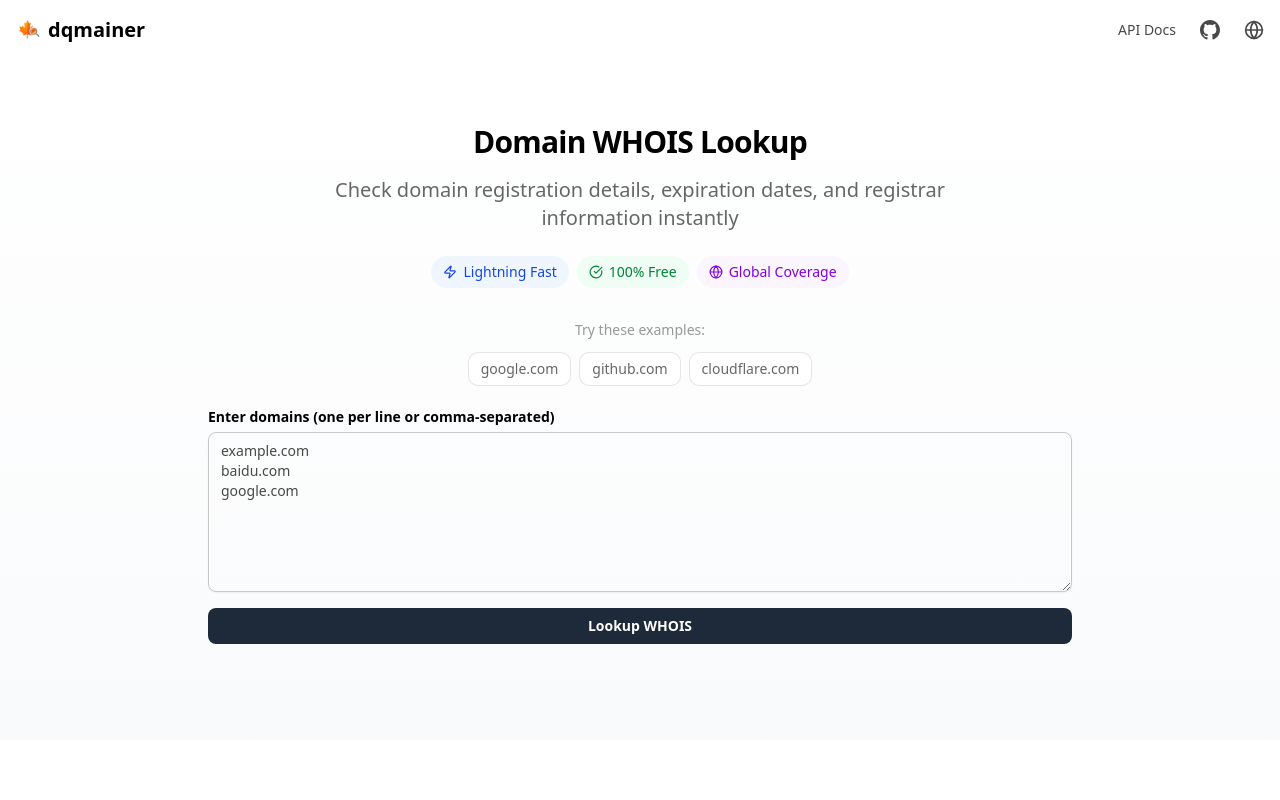
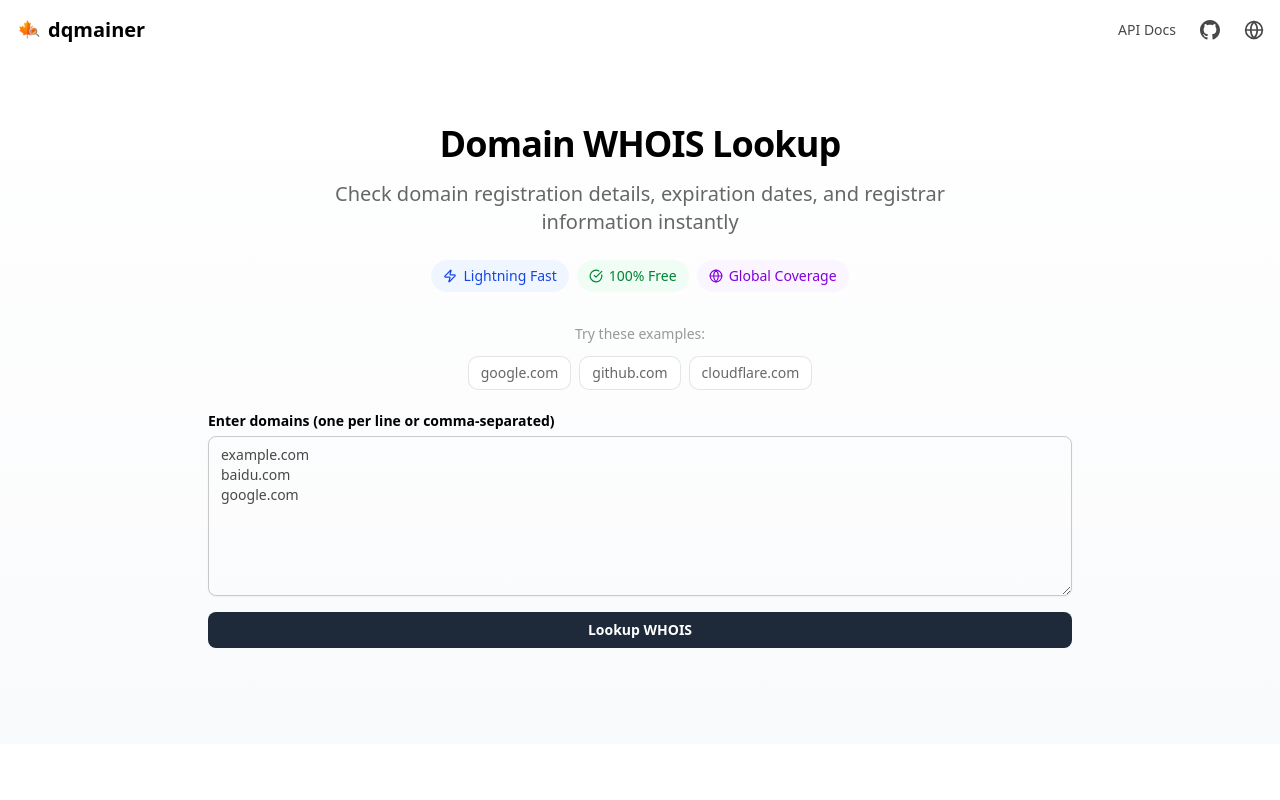
Before and after one commit to isixe/dqmainer, a Next.js app: page / in a window 1280 px wide. Shown: the top 800 px of the page. Built offline with nearby package versions, Linux system fonts and the light colour scheme.

Commit message:
🌈 style(page): Correct responsive text size class in HomeContent component

```diff
--- a/src/app/page.tsx
+++ b/src/app/page.tsx
@@ -364,7 +364,7 @@ function HomeContent() {
 			{/* Hero Section */}
 			<section className="py-6 md:py-16 text-center bg-gradient-to-b from-white to-gray-50">
 				<div className="container mx-auto px-4 max-w-4xl">
-					<h1 className="text-2xl md:text-3xl font-black text-black mb-4 tracking-tight">{t("home.heroTitle")}</h1>
+					<h1 className="text-2xl md:text-4xl font-black text-black mb-4 tracking-tight">{t("home.heroTitle")}</h1>
 					<p className="text-lg md:text-xl text-black/60 mb-6 max-w-2xl mx-auto">{t("home.heroSubtitle")}</p>
 
 					{/* Quick Tips */}
```
